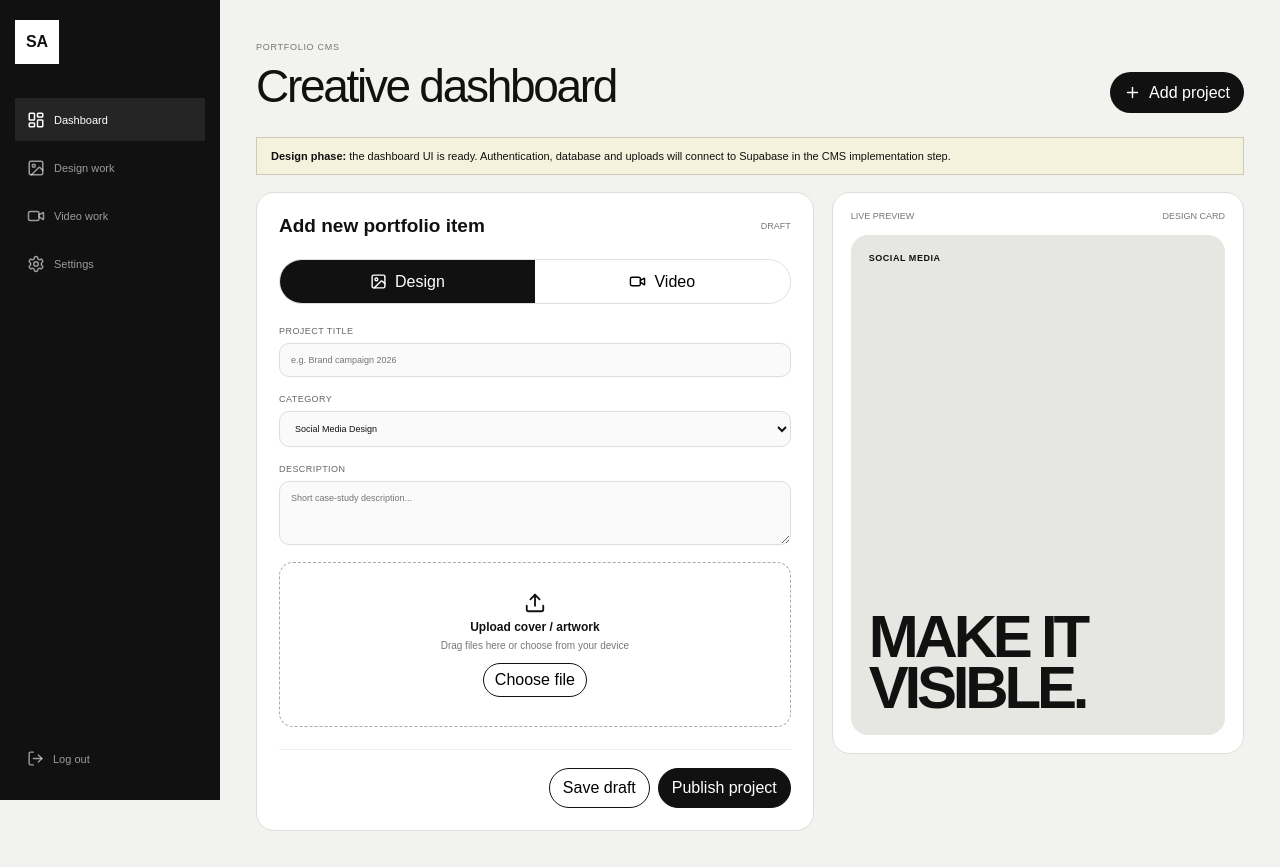
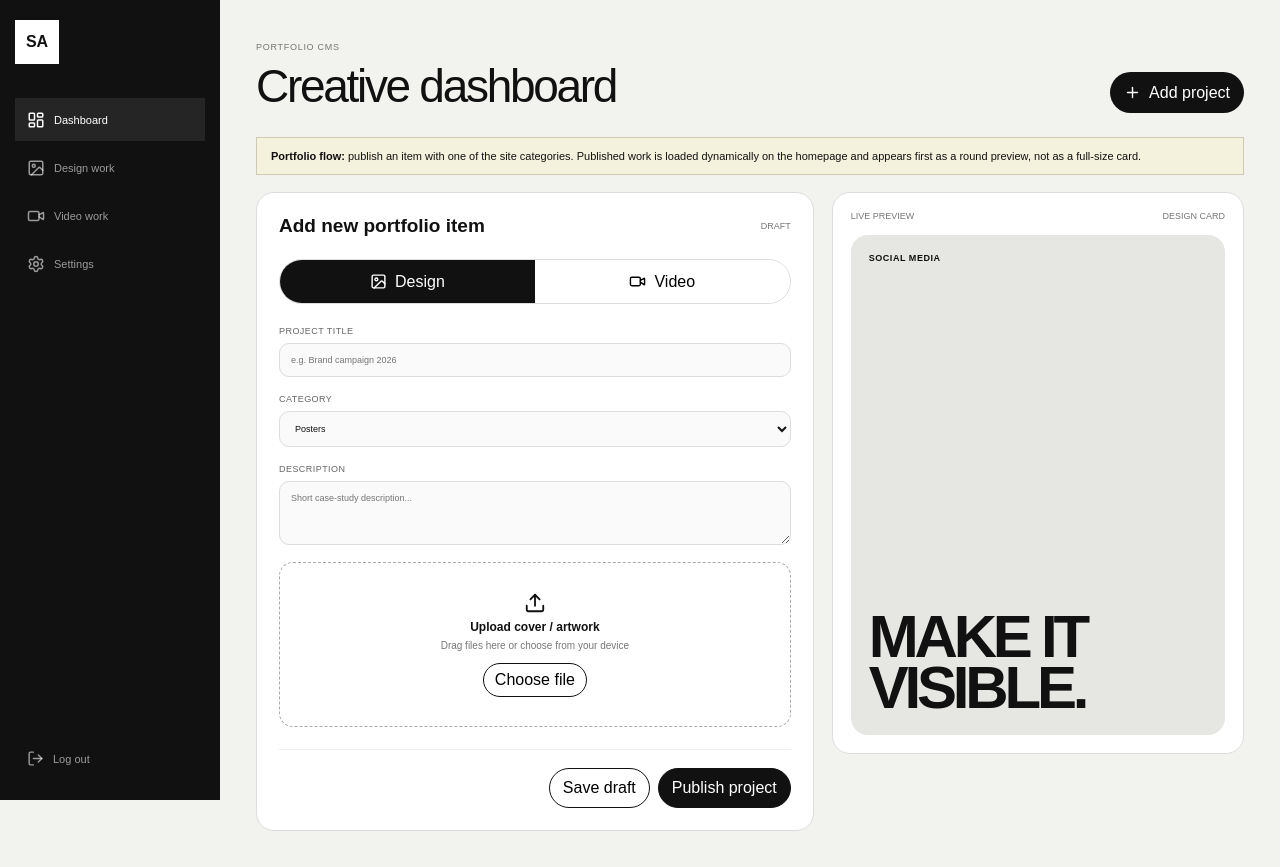
Before and after one commit to shabbirhossaingd-prog/portfolio-web, a Next.js app: page /admin in a window 1280 px wide. Built offline with nearby package versions, Linux system fonts and the light colour scheme.

Commit message:
Align admin portfolio categories with dynamic filters

```diff
--- a/app/admin/page.tsx
+++ b/app/admin/page.tsx
@@ -38,8 +38,7 @@ export default function AdminPage() {
         </div>
 
         <div className="admin-note">
-          <strong>Design phase:</strong> the dashboard UI is ready. Authentication,
-          database and uploads will connect to Supabase in the CMS implementation step.
+          <strong>Portfolio flow:</strong> publish an item with one of the site categories. Published work is loaded dynamically on the homepage and appears first as a round preview, not as a full-size card.
         </div>
 
         <div className="admin-layout">
@@ -61,20 +60,18 @@ export default function AdminPage() {
             <div className="admin-fields">
               <label>Project title<input placeholder="e.g. Brand campaign 2026" /></label>
               <label>Category
-                <select defaultValue={type === "design" ? "Social Media Design" : "Motion Graphics"}>
+                <select defaultValue={type === "design" ? "Posters" : "Reels"}>
                   {type === "design" ? (
                     <>
-                      <option>Social Media Design</option>
-                      <option>Logo & Brand Identity</option>
-                      <option>Company Profile</option>
-                      <option>Print / Flyer</option>
+                      <option>Posters</option>
+                      <option>Logos</option>
+                      <option>Company Profiles</option>
                     </>
                   ) : (
                     <>
-                      <option>Motion Graphics</option>
-                      <option>Reels & Social Video</option>
-                      <option>Promotional Video</option>
-                      <option>Video Editing</option>
+                      <option>Reels</option>
+                      <option>Videos</option>
+                      <option>Animations</option>
                     </>
                   )}
                 </select>
```
